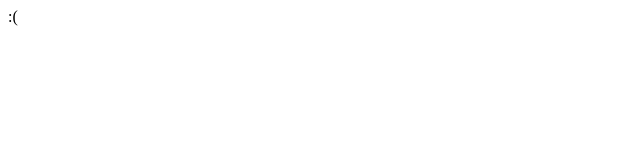
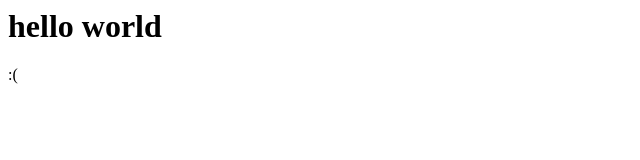
Before and after one commit to agfs-atandukar/agfs-atandukar.github.io, a plain HTML site: page index.html in a window 1280 px wide. Shown: the whole page, without its empty margins (0-640 px from the left). Drawn offline with Linux system fonts and the light colour scheme.

Commit message:
Update index.html

```diff
--- a/index.html
+++ b/index.html
@@ -1,2 +1,2 @@
-<h Hello world /h>
+<h1>hello world</h1>
 :(
```
